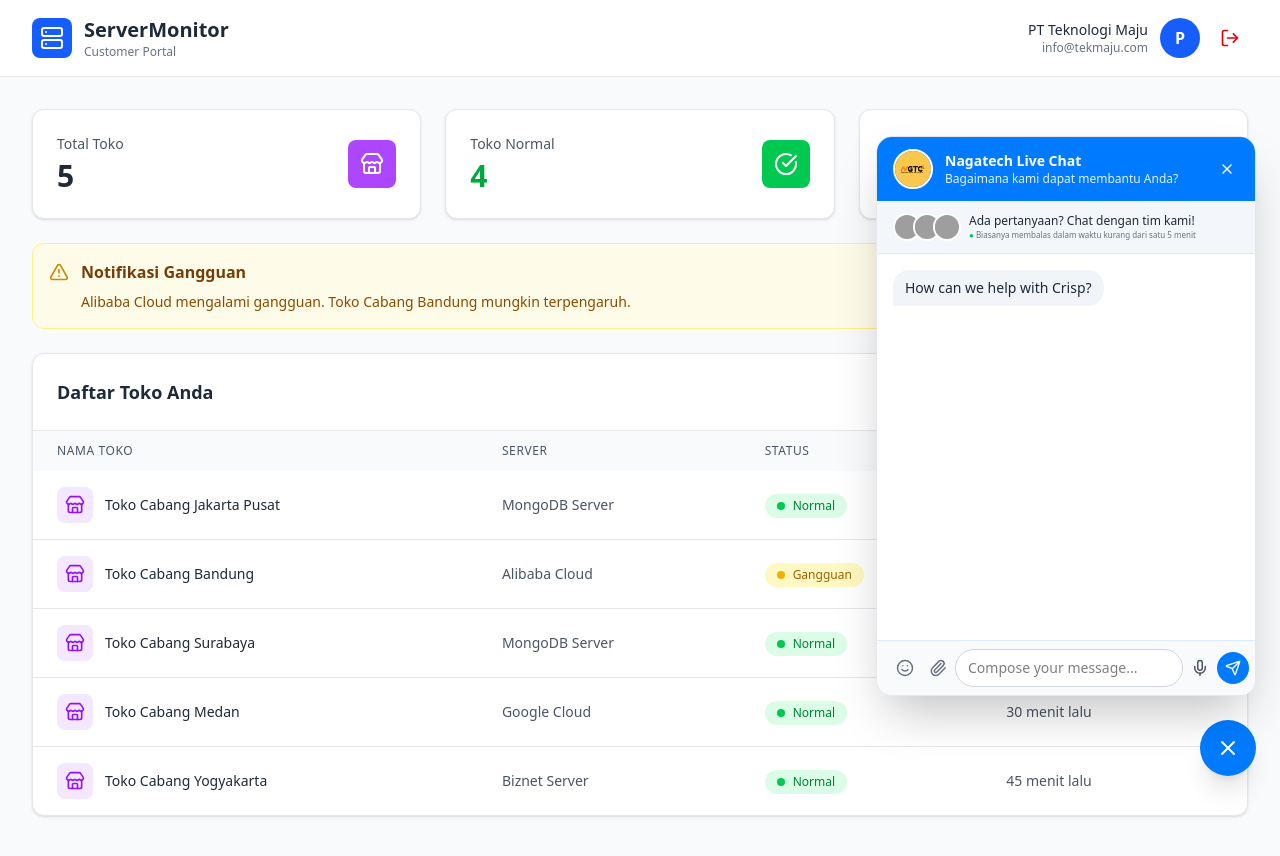
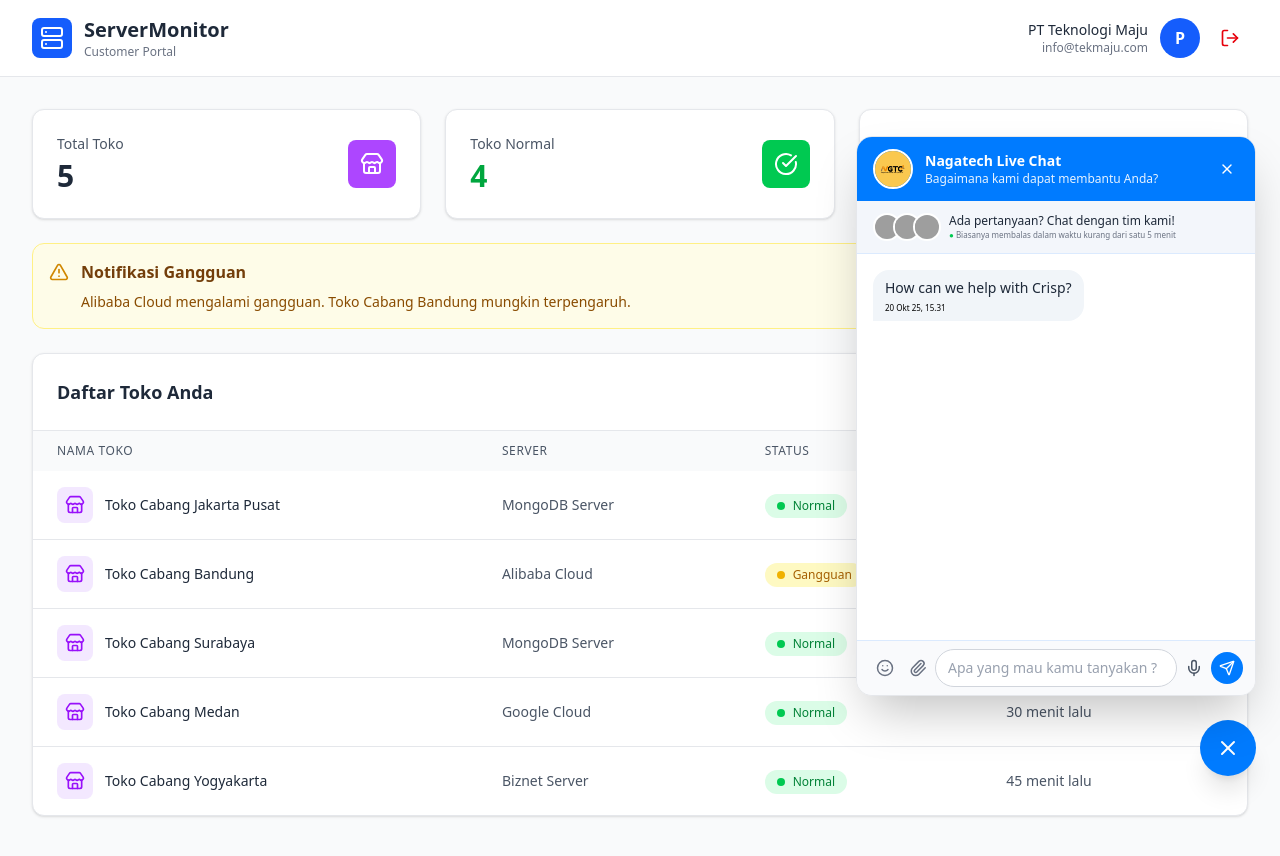
Before and after one commit to samsularifin05/server-monitor, a React (Vite) app: page /customer in a window 1280 px wide. Both pictures are taken after a click on the button 1228 px from the left and 748 px from the top of the page. Shown: the top 856 px of the page. Built offline with nearby package versions, Linux system fonts and the light colour scheme; no server answers; grey boxes are pictures that could not be loaded.

Commit message:
update live chat

```diff
--- a/src/components/LiveChat.tsx
+++ b/src/components/LiveChat.tsx
@@ -131,6 +131,17 @@ export default function LiveChat() {
     return emojiRegex.test(text.trim());
   };
 
+  useEffect(() => {
+    if (open) {
+      // kasih sedikit delay biar konten sempat render dulu
+      setTimeout(() => {
+        chatRef.current?.scrollTo({
+          top: chatRef.current.scrollHeight,
+          // behavior: "smooth",
+        });
+      }, 0);
+    }
+  }, [open]);
   return (
     <div className="fixed bottom-6 right-6 z-50">
       {/* Tombol utama */}
@@ -142,7 +153,7 @@ export default function LiveChat() {
       </button>
 
       {open && (
-        <div className="absolute bottom-20 right-0 w-[380px] h-[560px] bg-white rounded-2xl shadow-2xl overflow-hidden flex flex-col border border-gray-200 animate-slide-up">
+        <div className="absolute bottom-20 right-0 w-[400px] h-[560px] bg-white rounded-2xl shadow-2xl overflow-hidden flex flex-col border border-gray-200 animate-slide-up">
           {/* Header */}
           <div className="bg-[#007bff] text-white px-4 py-3 flex items-center justify-between">
             <div className="flex items-center space-x-3">
@@ -213,13 +224,13 @@ export default function LiveChat() {
                       ? "bg-[#007bff] text-white rounded-br-none"
                       : "bg-[#f1f5f9] text-gray-800 rounded-bl-none"
                   }`}
-                  style={{
-                    fontSize:
-                      "text" in msg &&
-                      /^[\p{Emoji}\p{Extended_Pictographic}]+$/u.test(msg.text)
-                        ? "1.25rem"
-                        : undefined,
-                  }}
+                  // style={{
+                  //   fontSize:
+                  //     "text" in msg &&
+                  //     /^[\p{Emoji}\p{Extended_Pictographic}]+$/u.test(msg.text)
+                  //       ? "1.25rem"
+                  //       : undefined,
+                  // }}
                 >
                   {"audio" in msg ? (
                     <audio controls className="w-48">
@@ -234,13 +245,30 @@ export default function LiveChat() {
                     />
                   ) : (
                     <span
-                      className={`block ${
+                      className={`block text-end ${
                         isOnlyEmoji(msg.text) ? "text-3xl leading-tight" : ""
                       }`}
                     >
                       {msg.text}
                     </span>
                   )}
+
+                  {/* Tambahan waktu & tanggal pesan */}
+                  <p
+                    className={`text-[8px] ${
+                      msg.from === "user"
+                        ? "text-white text-right"
+                        : "text-black text-left"
+                    } mt-1 `}
+                  >
+                    {new Date().toLocaleString("id-ID", {
+                      day: "2-digit",
+                      month: "short",
+                      year: "2-digit",
+                      hour: "2-digit",
+                      minute: "2-digit",
+                    })}
+                  </p>
                 </div>
               </div>
             ))}
@@ -291,8 +319,8 @@ export default function LiveChat() {
               value={input}
               onChange={(e) => setInput(e.target.value)}
               onKeyDown={(e) => e.key === "Enter" && handleSend()}
-              placeholder="Compose your message..."
-              className="flex-1 text-sm bg-white border border-gray-300 rounded-full px-3 py-2 focus:outline-none focus:ring-2 focus:ring-[#007bff]"
+              placeholder="Apa yang mau kamu tanyakan ?"
+              className="flex-1 text-sm bg-white border placeholder:text-gray-400 border-gray-300 rounded-full px-3 py-2 focus:outline-none focus:ring-2 focus:ring-[#007bff]"
             />
 
             {isRecording ? (
```
